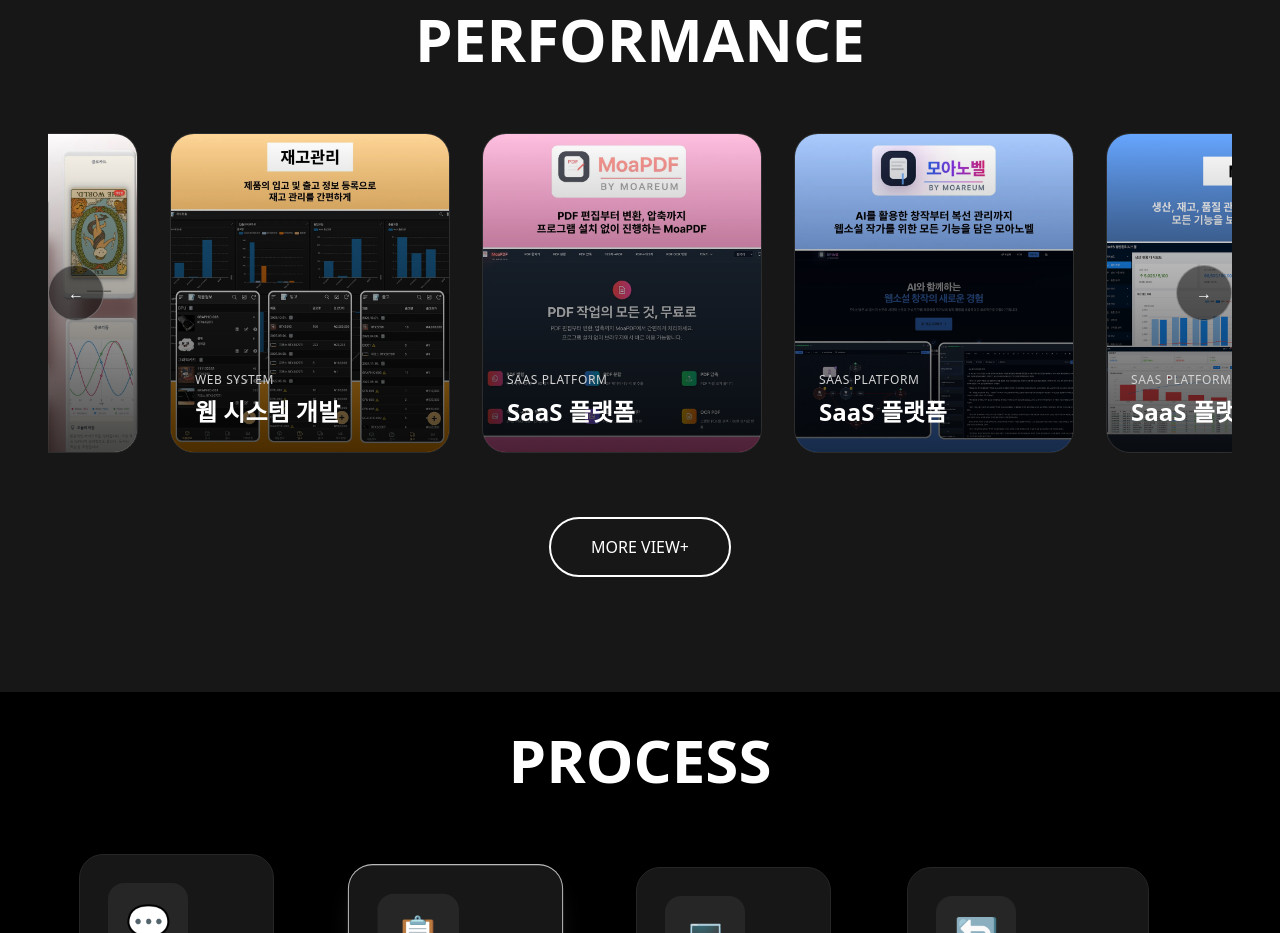
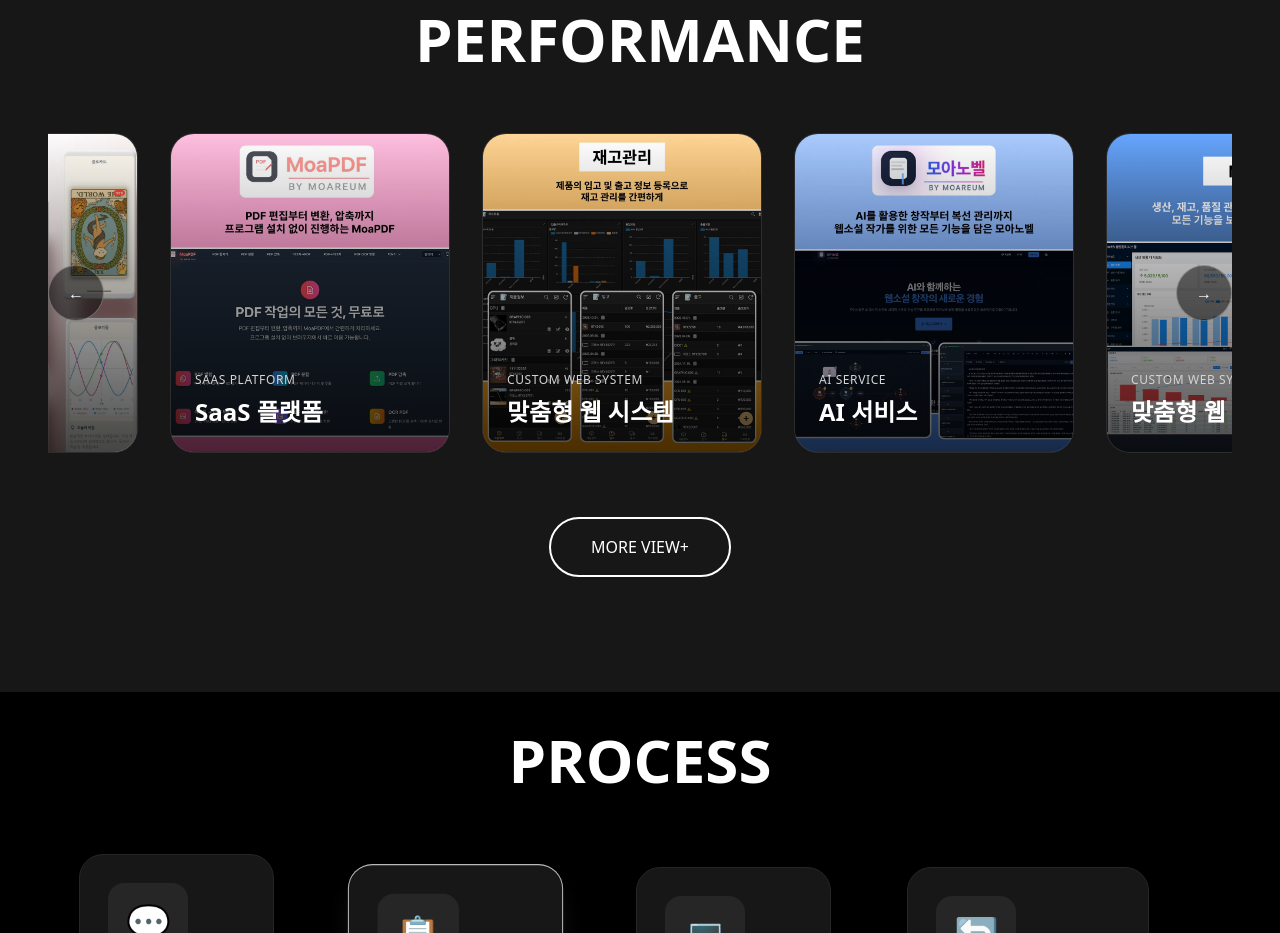
Before and after one commit to oz-kangkangparks/kangkangparks, a Next.js app: page / in a window 1280 px wide. Shown: the part 1780-2713 px from the top of the page. Built offline with nearby package versions, Linux system fonts and the light colour scheme.

Commit message:
Modify : 내용 변경

```diff
--- a/components/sections/FeaturedProjects.tsx
+++ b/components/sections/FeaturedProjects.tsx
@@ -9,20 +9,11 @@
     {
         id: "beonwh",
         title: "비온후",
-        subtitle: "모바일 앱 제작",
+        subtitle: "모바일 앱",
         category: "Mobile App",
         description:
-            "날씨 기반 일기 서비스 앱으로 감성적인 UI/UX와 사용자 경험을 중심으로 디자인하였습니다. iOS와 Android 동시 출시로 빠른 시장 진입을 이루었으며, 직관적인 인터페이스로 사용자들의 높은 만족도를 얻었습니다.",
+            "정책 연계가 가능한 헬스케어 기반 서비스로, 감정 기록 → 데이터 분석 → 정책 보고까지 이어지는 정책형 멘탈케어 루틴 서비스입니다.",
         image: "/images/beonwh.webp",
-    },
-    {
-        id: "inventory",
-        title: "재고관리 시스템",
-        subtitle: "웹 시스템 개발",
-        category: "Web System",
-        description:
-            "제조업체의 복잡한 재고 관리를 효율적으로 처리하는 맞춤형 웹 시스템입니다. 실시간 재고 현황 파악과 입출고 관리를 자동화하여 업무 효율을 50% 이상 향상시켰으며, 관리자 페이지를 통해 손쉽게 데이터를 관리할 수 있습니다.",
-        image: "/images/재고관리 (1).webp",
     },
     {
         id: "moapdf",
@@ -30,25 +21,34 @@
         subtitle: "SaaS 플랫폼",
         category: "SaaS Platform",
         description:
-            "PDF 변환 및 편집 SaaS 플랫폼으로 월 10만 건 이상의 문서 처리를 안정적으로 제공합니다. 클라우드 기반 아키텍처로 확장성을 확보하였으며, 직관적인 UI로 누구나 쉽게 사용할 수 있도록 구현하였습니다.",
+            "설치가 필요 없는 웹 브라우저 기반의 PDF 문서 처리 솔루션입니다",
         image: "/images/moapdf-main.webp",
+    },
+    {
+        id: "inventory",
+        title: "재고관리 시스템",
+        subtitle: "맞춤형 웹 시스템",
+        category: "Custom Web System",
+        description:
+            "AppSheet기반 스마트 재고관리 시스템으로, 누구나 사용할 수 있는 웹 기반의 입출고 자동화 시스템입니다.",
+        image: "/images/재고관리 (1).webp",
     },
     {
         id: "moanovel",
         title: "MoaNOVEL",
-        subtitle: "SaaS 플랫폼",
-        category: "SaaS Platform",
+        subtitle: "AI 서비스",
+        category: "AI service",
         description:
-            "PDF 변환 및 편집 SaaS 플랫폼으로 월 10만 건 이상의 문서 처리를 안정적으로 제공합니다. 클라우드 기반 아키텍처로 확장성을 확보하였으며, 직관적인 UI로 누구나 쉽게 사용할 수 있도록 구현하였습니다.",
+            "AI 기반의 웹소설 집필도구로, 작가 친화적인 환경으로 AI 기반 집필 보조 툴을 제공합니다.",
         image: "/images/모아노벨 (1).webp",
     },
     {
         id: "mes",
         title: "MES",
-        subtitle: "SaaS 플랫폼",
-        category: "SaaS Platform",
+        subtitle: "맞춤형 웹 시스템",
+        category: "Custom Web System",
         description:
-            "PDF 변환 및 편집 SaaS 플랫폼으로 월 10만 건 이상의 문서 처리를 안정적으로 제공합니다. 클라우드 기반 아키텍처로 확장성을 확보하였으며, 직관적인 UI로 누구나 쉽게 사용할 수 있도록 구현하였습니다.",
+            "실시간 생산 관리 체계를 구축하여 디지털 전환이 필요한 제조업의 현실적인 문제들을 해결하기 위한 맞춤형 웹 시스템입니다.",
         image: "/images/MES_표지.png",
     },
 ];
```
